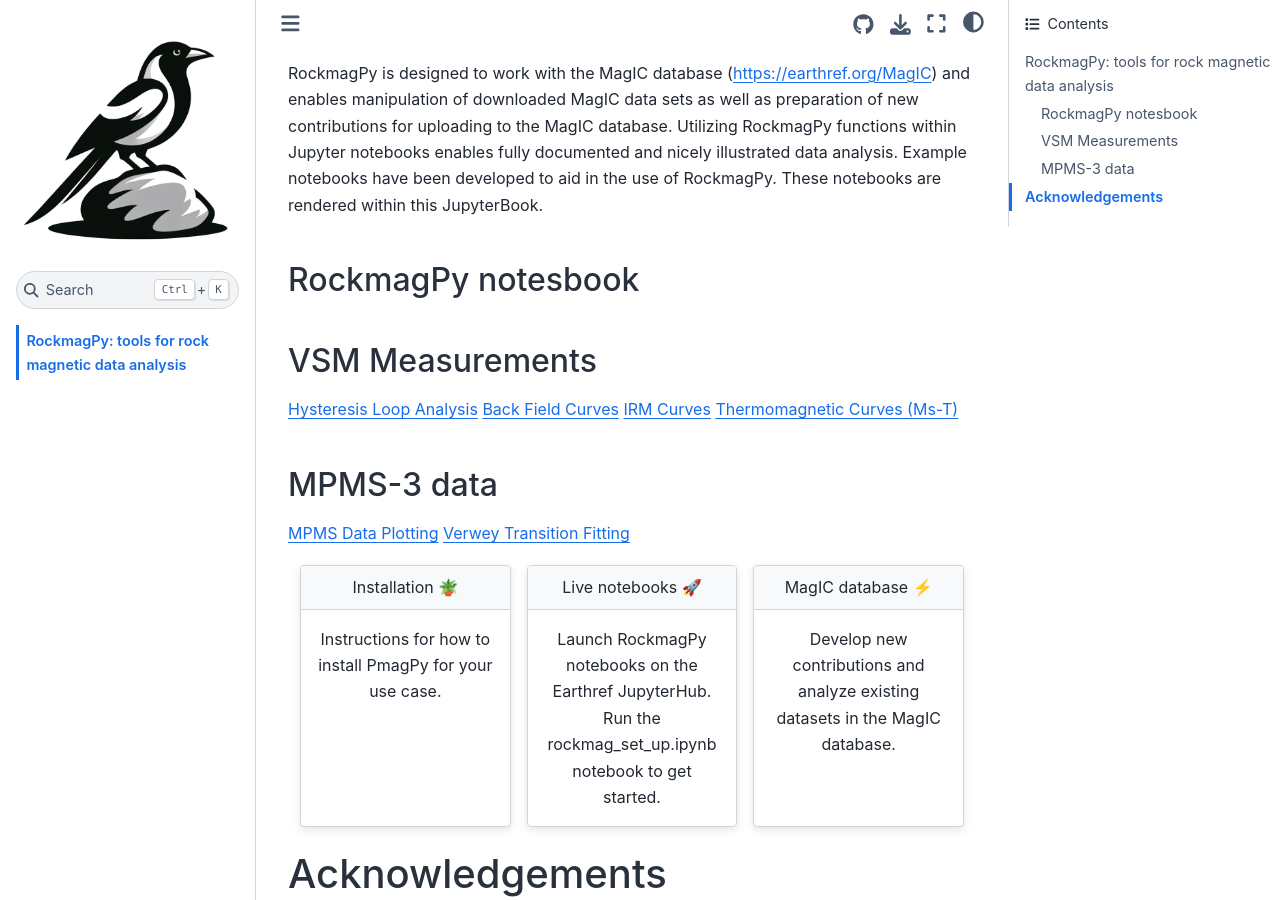
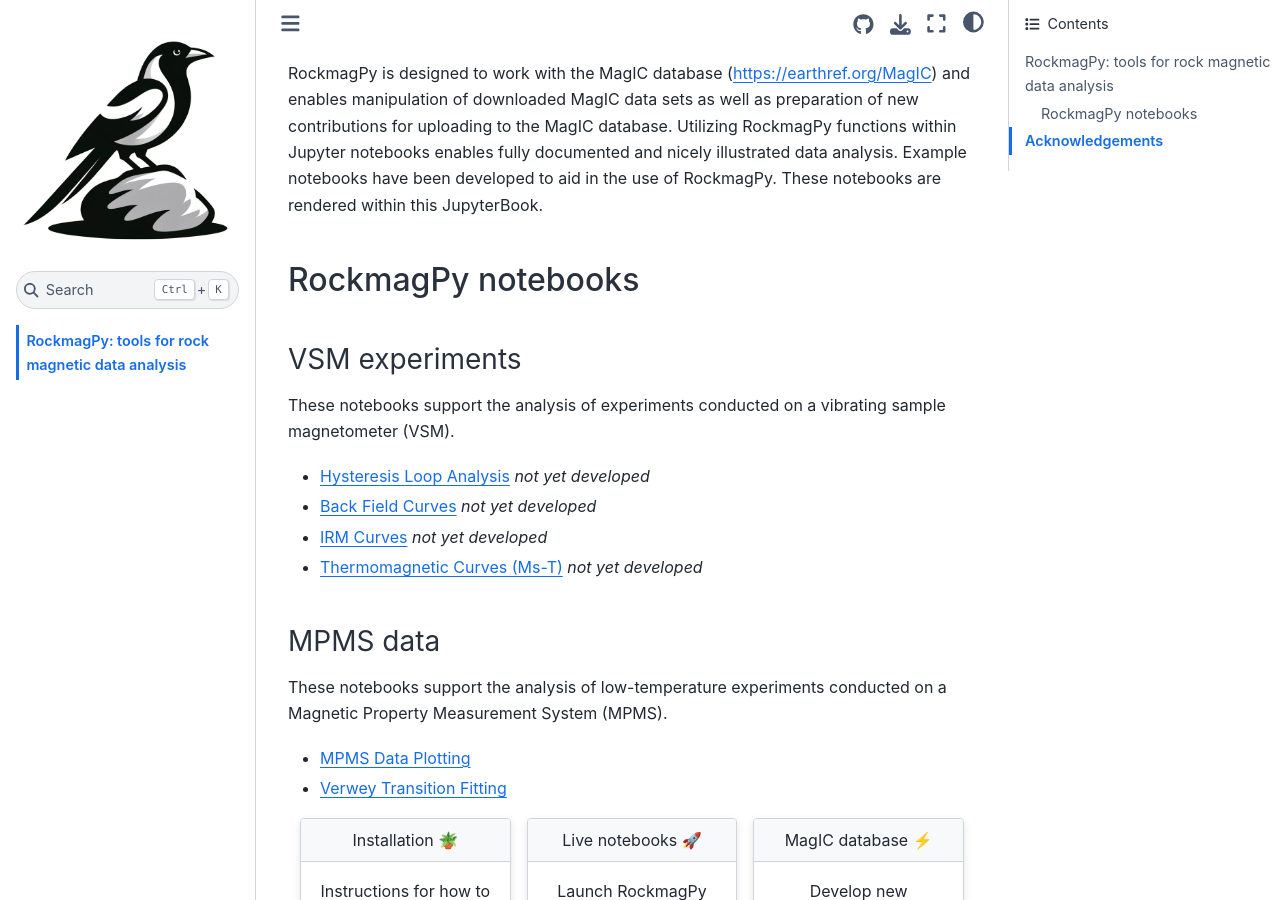
Before and after one commit to PmagPy/RockmagPy-notebooks, a Jupyter Book: the page built from book/intro.md, in a window 1280 px wide and 900 px high, scrolled down 245 px. Built offline with Jupyter Book 1.0.4 settings and Sphinx 7.4.7 and the Sphinx Book theme 1.1.4, drawn with Linux system fonts in a browser that asks for light colours; pages that are not in the unit, such as notebooks, are missing from menus.

Commit message:
further update to the intro listing notebooks

```diff
--- a/book/intro.md
+++ b/book/intro.md
@@ -8,19 +8,23 @@
 
 RockmagPy is designed to work with the MagIC database (https://earthref.org/MagIC) and enables manipulation of downloaded MagIC data sets as well as preparation of new contributions for uploading to the MagIC database. Utilizing RockmagPy functions within Jupyter notebooks enables fully documented and nicely illustrated data analysis. Example notebooks have been developed to aid in the use of RockmagPy. These notebooks are rendered within this JupyterBook.
 
-### RockmagPy notesbook
+## RockmagPy notebooks
 
-## VSM Measurements
+### VSM experiments
 
-[Hysteresis Loop Analysis](../hysteresis.ipynb)
-[Back Field Curves](../backfield.ipynb)
-[IRM Curves](../irm_acquisition.ipynb)
-[Thermomagnetic Curves (Ms-T)](../thermomagnetic.ipynb)
+These notebooks support the analysis of experiments conducted on a vibrating sample magnetometer (VSM).
 
-## MPMS-3 data
+- [Hysteresis Loop Analysis](../hysteresis.ipynb) *not yet developed*
+- [Back Field Curves](../backfield.ipynb) *not yet developed*
+- [IRM Curves](../irm_acquisition.ipynb) *not yet developed*
+- [Thermomagnetic Curves (Ms-T)](../thermomagnetic.ipynb) *not yet developed*
 
-[MPMS Data Plotting](../MPMS_plot.ipynb)
-[Verwey Transition Fitting](../MPMS_verwey_fit.ipynb)
+### MPMS data
+
+These notebooks support the analysis of low-temperature experiments conducted on a Magnetic Property Measurement System (MPMS).
+
+- [MPMS Data Plotting](../MPMS_plot.ipynb)
+- [Verwey Transition Fitting](../MPMS_verwey_fit.ipynb)
 
 ::::{grid} 1 1 2 3
 :class-container: text-center
```
Also changed, not shown: book/images/logos/NSF_logo.png (added).
